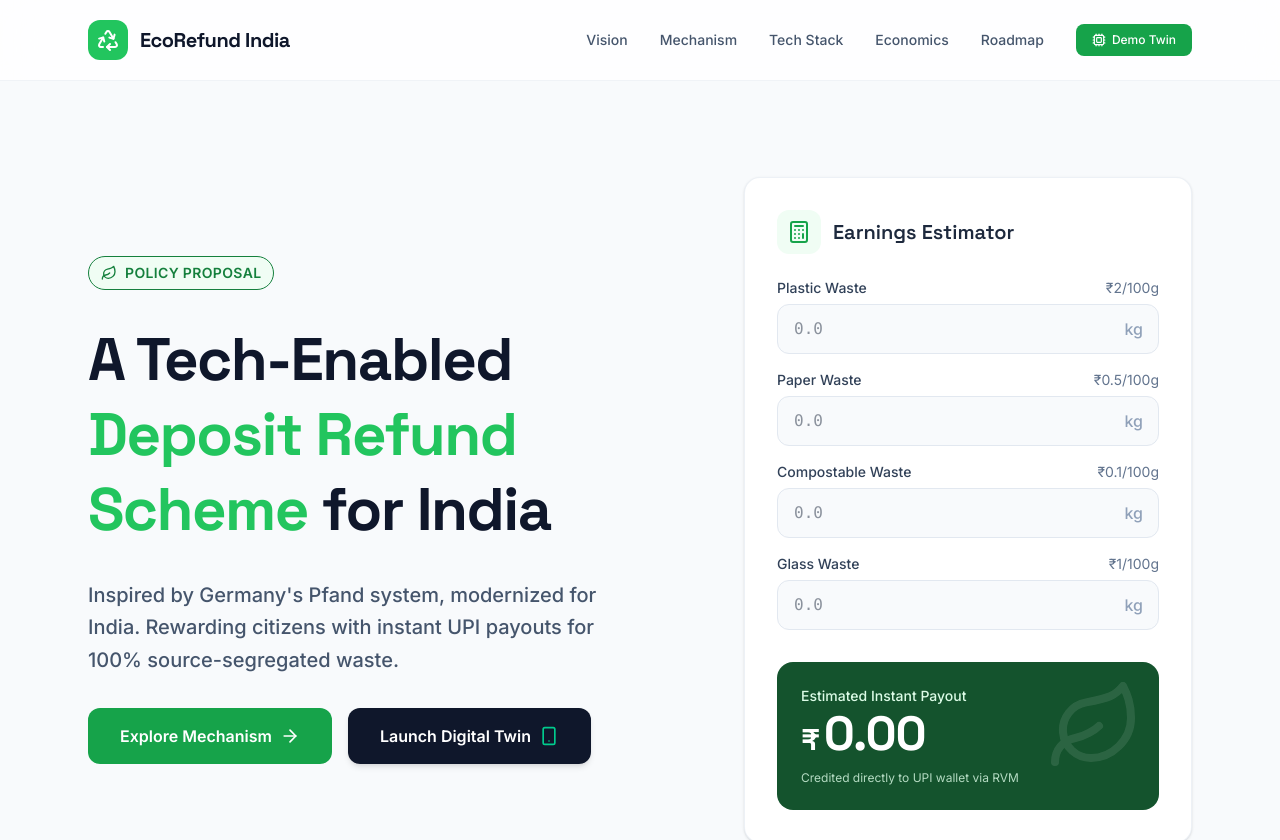
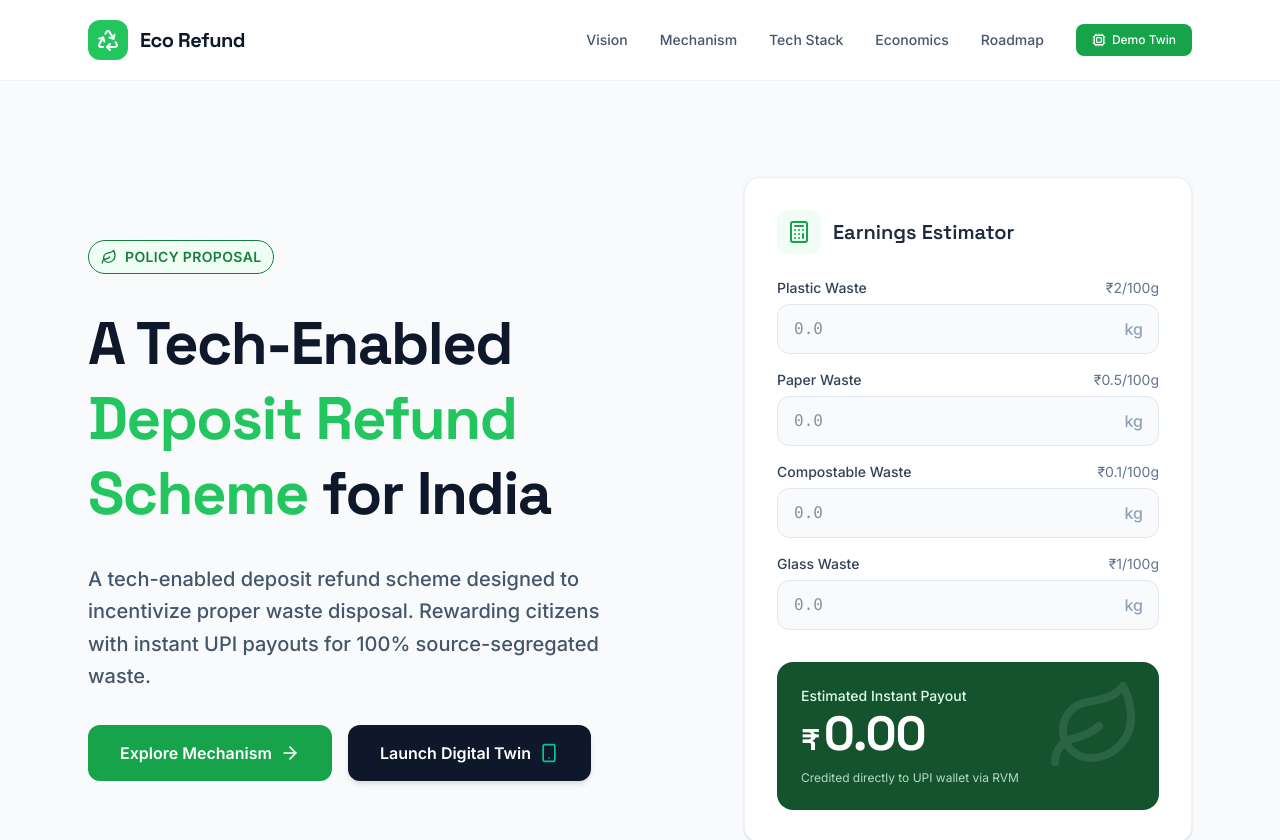
Before and after one commit to kavyadeepdev/ecorefund, a React (Vite) app: page / in a window 1280 px wide. Shown: the top 840 px of the page. Built offline with nearby package versions, Linux system fonts and the light colour scheme.

Commit message:
fix: update branding and readme

```diff
--- a/index.html
+++ b/index.html
@@ -4,7 +4,7 @@
 <head>
   <meta charset="UTF-8" />
   <meta name="viewport" content="width=device-width, initial-scale=1.0" />
-  <title>EcoRefund India</title>
+  <title>Eco Refund</title>
 </head>
 
 <body>
--- a/metadata.json
+++ b/metadata.json
@@ -1,5 +1,5 @@
 {
-  "name": "EcoRefund India DRS",
+  "name": "Eco Refund",
   "description": "Interactive business proposal & framework for a tech-enabled Deposit Refund Scheme in India.",
   "requestFramePermissions": [],
   "majorCapabilities": ["MAJOR_CAPABILITY_SERVER_SIDE_GEMINI_API"]
--- a/package.json
+++ b/package.json
@@ -1,5 +1,5 @@
 {
-  "name": "react-example",
+  "name": "ecorefund",
   "private": true,
   "version": "0.0.0",
   "type": "module",
--- a/src/App.tsx
+++ b/src/App.tsx
@@ -54,7 +54,7 @@ export default function App() {
               <Recycle className="w-6 h-6" />
             </div>
             <span className="text-xl font-display font-bold tracking-tight text-slate-900">
-              EcoRefund India
+              Eco Refund
             </span>
           </div>
           <div className="hidden md:flex items-center gap-8 text-sm font-medium text-slate-600">
@@ -85,7 +85,7 @@ export default function App() {
               A Tech-Enabled <span className="text-brand-500">Deposit Refund Scheme</span> for India
             </h1>
             <p className="text-xl text-slate-600 leading-relaxed font-medium max-w-lg">
-              Inspired by Germany's Pfand system, modernized for India. Rewarding citizens with instant UPI payouts for 100% source-segregated waste.
+              A tech-enabled deposit refund scheme designed to incentivize proper waste disposal. Rewarding citizens with instant UPI payouts for 100% source-segregated waste.
             </p>
             <div className="flex flex-wrap gap-4">
               <a href="#mechanism" className="bg-brand-600 hover:bg-brand-700 text-white px-8 py-4 rounded-xl font-semibold flex items-center gap-2 transition-all hover:gap-3">
@@ -261,7 +261,7 @@ export default function App() {
       </main>
 
       <footer className="bg-slate-900 text-slate-400 py-12 text-center border-t border-slate-800">
-        <p className="flex items-center justify-center gap-2 mb-2"><Recycle className="w-5 h-5 text-brand-500" /> EcoRefund India</p>
+        <p className="flex items-center justify-center gap-2 mb-2"><Recycle className="w-5 h-5 text-brand-500" /> Eco Refund</p>
         <p className="text-sm">Interactive Policy Framework & Proposal Dashboard</p>
       </footer>
     </div>
--- a/src/components/DigitalTwin.tsx
+++ b/src/components/DigitalTwin.tsx
@@ -578,7 +578,7 @@ Do not return any markdown formatting outside the JSON block. Return ONLY the ra
             </div>
             <div>
               <span className="text-base font-bold tracking-tight text-white block">
-                EcoRefund India
+                Eco Refund
               </span>
               <span className="text-xs text-slate-400 font-mono">
                 DRS Digital Twin v2.5 // Smart Scanner
```
Also changed, not shown: 1 other file (tests, documents, lock files or other folders).
